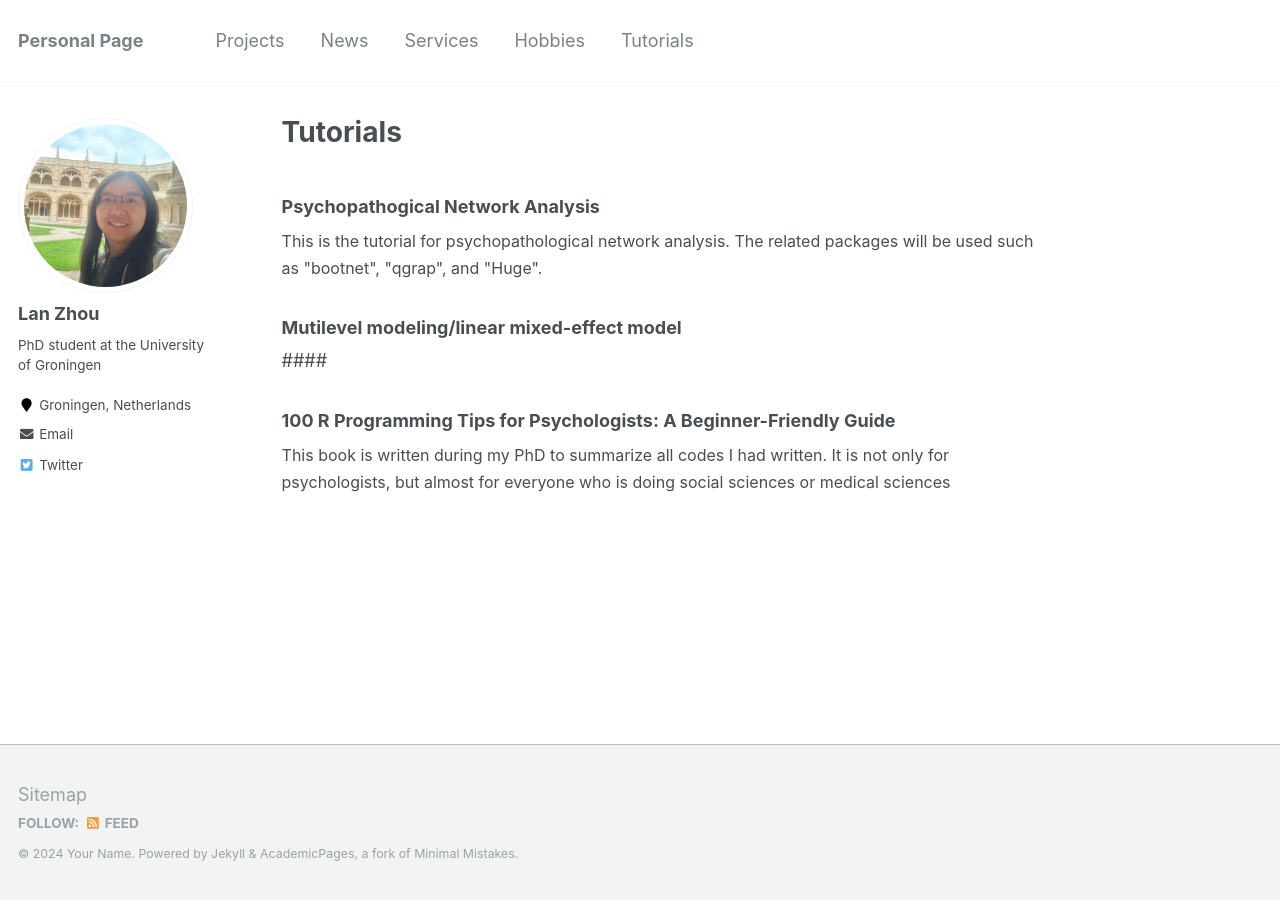
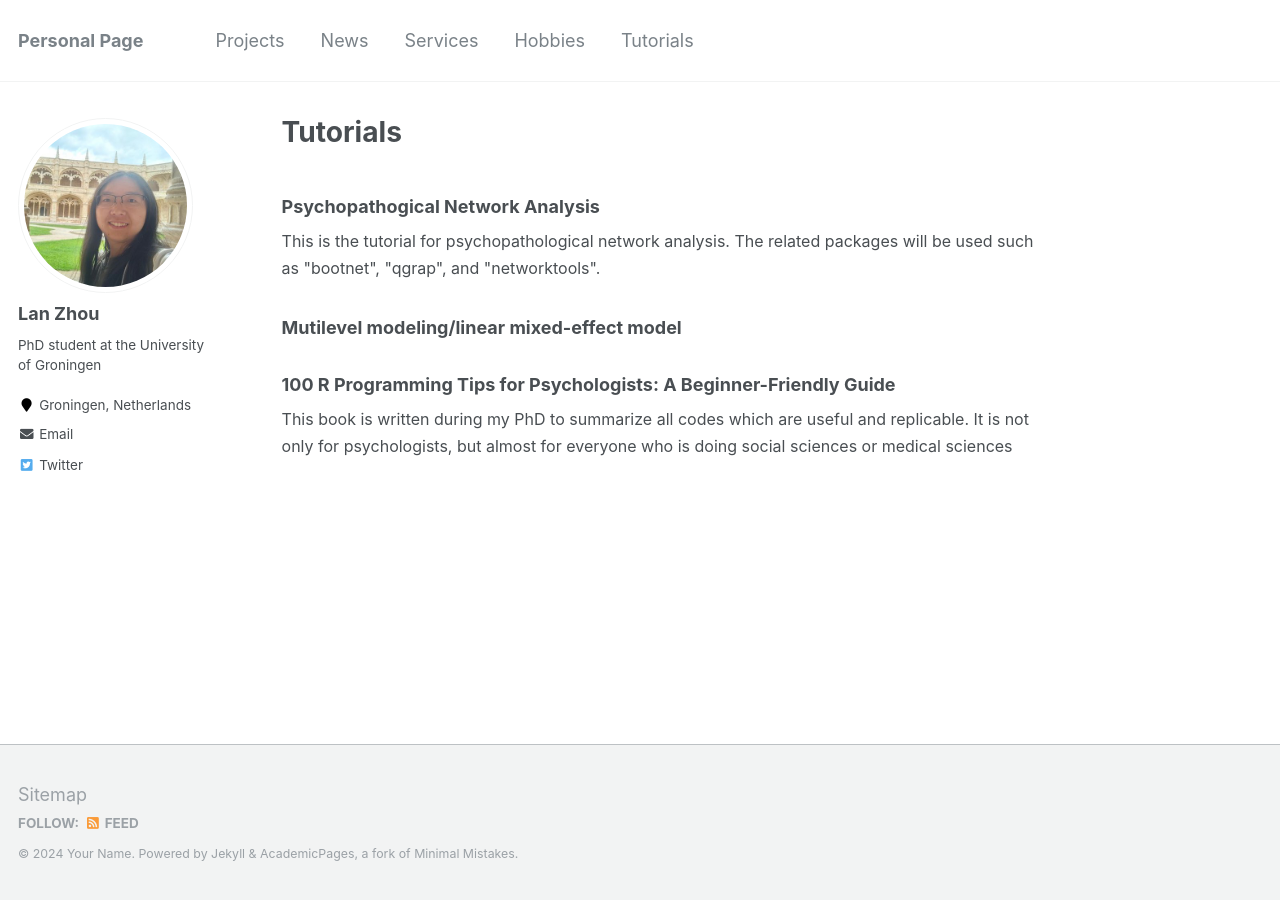
Before and after one commit to lanzhou-psy/personal-page, a Jekyll site: the page built from _pages/tutorial.md, in a window 1280 px wide. Built offline with Jekyll 4.4.1, drawn with Linux system fonts in a browser that asks for light colours.

Commit message:
Update tutorial.md

```diff
--- a/_pages/tutorial.md
+++ b/_pages/tutorial.md
@@ -9,10 +9,10 @@ redirect_from:
 
 
 ### Psychopathogical Network Analysis
-<font size="3">This is the tutorial for psychopathological network analysis. The related packages will be used such as "bootnet", "qgrap", and "Huge".</font>
+<font size="3">This is the tutorial for psychopathological network analysis. The related packages will be used such as "bootnet", "qgrap", and "networktools".</font>
 
 ### Mutilevel modeling/linear mixed-effect model
-####
+
 
 ### 100 R Programming Tips for Psychologists: A Beginner-Friendly Guide
-<font size="3">This book is written during my PhD to summarize all codes I had written. It is not only for psychologists, but almost for everyone who is doing social sciences or medical sciences</font>
+<font size="3">This book is written during my PhD to summarize all codes which are useful and replicable. It is not only for psychologists, but almost for everyone who is doing social sciences or medical sciences</font>
```
